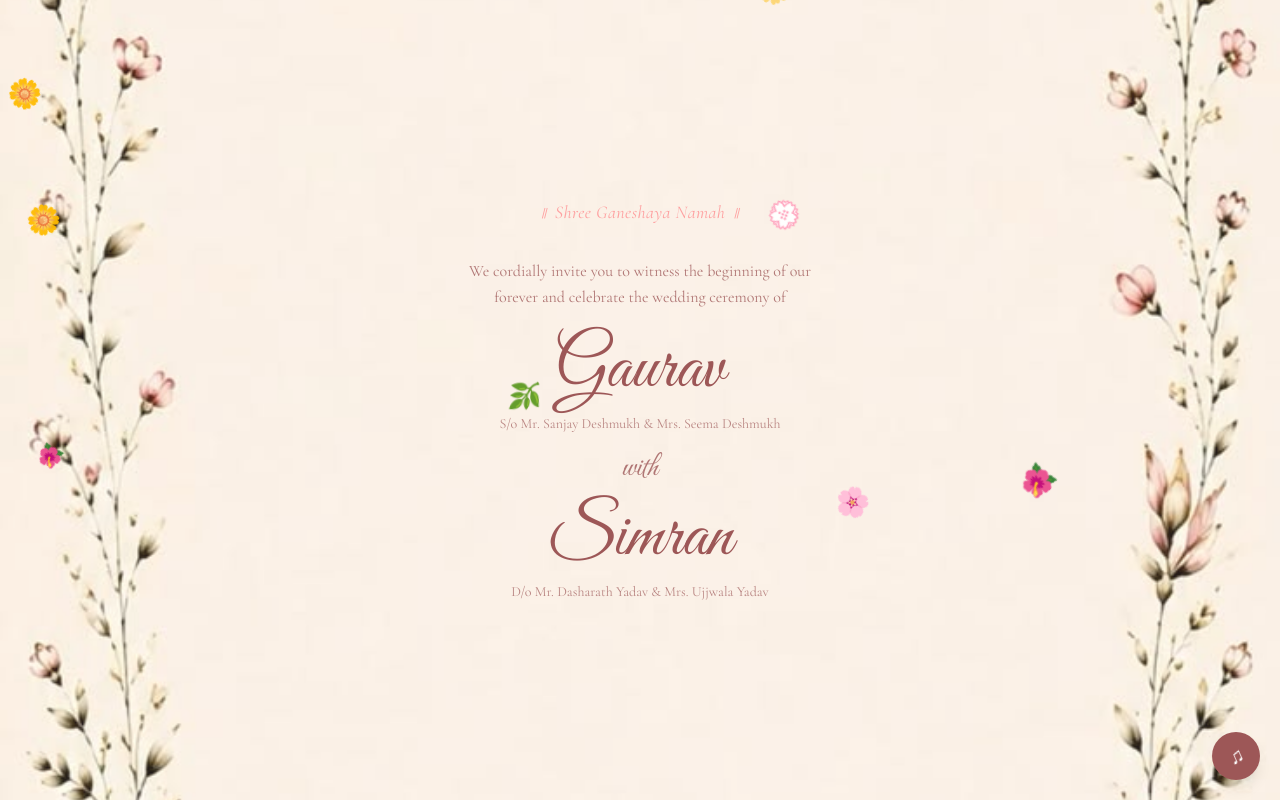
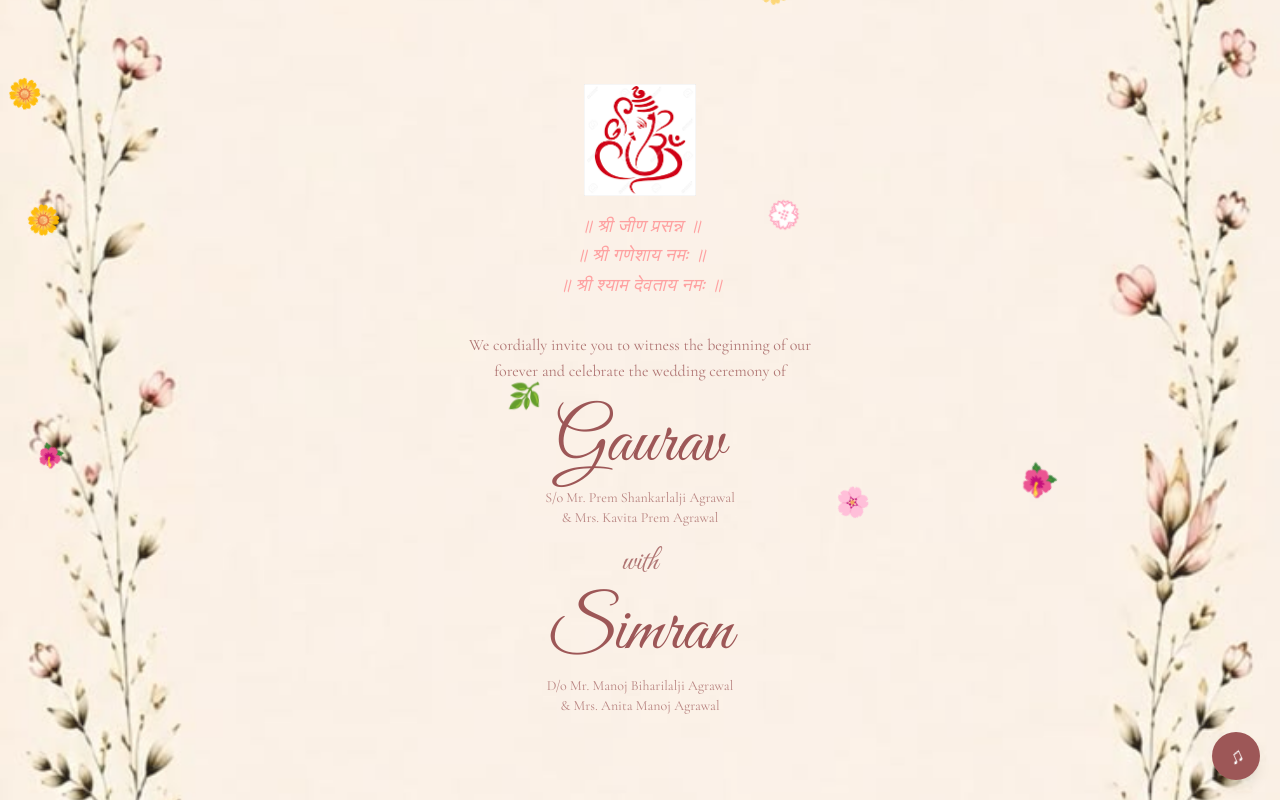
Before and after one commit to CreatineCoder/Gaurav-Simran-Wedding-Invite, a React (Vite) app: page / in a window 1280 px wide. Both pictures are taken after a click on the button "Open the invitation". Shown: the top 800 px of the page. Built offline with nearby package versions, Linux system fonts and the light colour scheme; the HTML template or start-up script is replaced by a standard one.

Commit message:
Refactor code structure for improved readability and maintainability

```diff
--- a/src/components/ScratchSection.tsx
+++ b/src/components/ScratchSection.tsx
@@ -29,13 +29,10 @@ export function ScratchSection({ onReveal }: { onReveal: () => void }) {
       <Reveal className="flex justify-center">
         <ScratchCard onComplete={handleComplete} width={460} height={220}>
           <div className="px-6">
-            <div className="font-script text-4xl text-maroon">
-              {wedding.monogram.left} &amp; {wedding.monogram.right}
-            </div>
-            <p className="mt-2 font-serif text-xl italic text-maroon/80">
-              You&apos;re invited to celebrate our wedding!
+            <p className="font-serif text-sm uppercase tracking-[0.35em] text-[#8a9a5b]">
+              Save the Date
             </p>
-            <p className="mt-1 font-sans text-sm tracking-wide text-rose">
+            <p className="mt-2 font-script text-5xl text-maroon">
               {wedding.dateLabel}
             </p>
           </div>
--- a/src/components/Sections.tsx
+++ b/src/components/Sections.tsx
@@ -2,6 +2,7 @@ import { wedding } from "../data/wedding";
 import { Reveal, Divider } from "./Section";
 import { Countdown } from "./Countdown";
 import heroBg from "../assets/side_panel_decoration.jpg";
+import ganeshImg from "../assets/ganesh.png";
 
 export function Hero() {
   return (
@@ -13,8 +14,13 @@ export function Hero() {
       />
       <div className="absolute inset-0 bg-[#FAF0E6]/10" />
       <div className="relative z-10 mx-auto max-w-md py-12">
-        <p className="font-serif text-lg italic tracking-wide text-rose">
-          ॥ {wedding.invocation} ॥
+        <img
+          src={ganeshImg}
+          alt="Lord Ganesha"
+          className="mx-auto mb-4 w-24 object-contain sm:w-28"
+        />
+        <p className="whitespace-pre-line font-serif text-lg italic leading-relaxed tracking-wide text-rose">
+          {wedding.invocation}
         </p>
 
         <p className="mx-auto mt-8 max-w-sm font-serif text-base leading-relaxed text-maroon/80">
@@ -22,12 +28,12 @@ export function Hero() {
         </p>
 
         <h1 className="mt-6 font-script text-6xl text-maroon sm:text-7xl">{wedding.groom}</h1>
-        <p className="mt-2 font-serif text-sm text-maroon/70">{wedding.groomParents}</p>
+        <p className="mt-2 whitespace-pre-line font-serif text-sm text-maroon/70">{wedding.groomParents}</p>
 
         <p className="my-4 font-script text-3xl text-maroon/80">with</p>
 
         <h1 className="font-script text-6xl text-maroon sm:text-7xl">{wedding.bride}</h1>
-        <p className="mt-2 font-serif text-sm text-maroon/70">{wedding.brideParents}</p>
+        <p className="mt-2 whitespace-pre-line font-serif text-sm text-maroon/70">{wedding.brideParents}</p>
       </div>
     </section>
   );
@@ -94,6 +100,9 @@ export function Events() {
             const overlayClass = isReception
               ? "items-center justify-center px-8 py-8 text-center"
               : `px-8 py-8 pl-36 ${overlayAlign}`;
+            // Mobile overlay vertical start — push some events further down.
+            const mobileTop =
+              ev.name === "Baraat" || ev.name === "Reception" ? "top-60" : "top-48";
             return (
               <Reveal
                 key={e.name}
@@ -116,19 +125,19 @@ export function Events() {
                   </picture>
 
                   {/* Mobile text overlay — anchored to the top of the portrait image. */}
-                  <div className="absolute inset-x-0 top-0 flex flex-col items-center px-6 pt-8 text-center text-white min-[480px]:hidden">
+                  <div className={`absolute inset-x-0 ${mobileTop} flex flex-col items-center px-6 pt-8 text-center text-white min-[480px]:hidden`}>
                     <h3 className="font-script text-4xl drop-shadow">{ev.name}</h3>
                     {ev.tag && (
-                      <p className="mt-2 max-w-xs font-serif text-sm italic text-white/90 drop-shadow">
+                      <p className="mt-2 max-w-xs font-serif text-lg italic text-white/90 drop-shadow">
                         {ev.tag}
                       </p>
                     )}
-                    <div className="mt-3 flex flex-wrap items-center justify-center gap-x-3 gap-y-1 font-serif text-sm drop-shadow">
+                    <div className="mt-3 flex flex-wrap items-center justify-center gap-x-3 gap-y-1 font-serif text-lg drop-shadow">
                       {ev.date && <span>{ev.date}</span>}
                       {ev.time && <span>· {ev.time}</span>}
                     </div>
                     {ev.venue && (
-                      <p className="mt-1 font-serif text-sm text-white/90 drop-shadow">{ev.venue}</p>
+                      <p className="mt-1 font-serif text-lg text-white/90 drop-shadow">{ev.venue}</p>
                     )}
                   </div>
 
@@ -214,9 +223,6 @@ export function Families() {
 }
 
 export function Rsvp() {
-  const link = `https://wa.me/${wedding.rsvp.whatsappNumber}?text=${encodeURIComponent(
-    wedding.rsvp.message
-  )}`;
   return (
     <section className="bg-blush/40 px-6 py-20 text-center">
       <Reveal>
@@ -225,14 +231,6 @@ export function Rsvp() {
         <p className="mx-auto mb-8 max-w-md font-serif text-2xl text-maroon/80">
           Your presence is the greatest gift. Kindly let us know if you can make it.
         </p>
-        <a
-          href={link}
-          target="_blank"
-          rel="noreferrer"
-          className="inline-block rounded-full bg-maroon px-8 py-3 font-sans text-white shadow transition hover:bg-rose"
-        >
-          RSVP on WhatsApp
-        </a>
       </Reveal>
     </section>
   );
--- a/src/data/wedding.ts
+++ b/src/data/wedding.ts
@@ -24,11 +24,11 @@ export const wedding = {
   monogram: { left: "G", right: "S" }, // shown in the envelope + footer
 
   // --- Invitation intro (first page) ---
-  invocation: "Shree Ganeshaya Namah",
+  invocation: "॥ श्री जीण प्रसन्न ॥ \n ॥ श्री गणेशाय नमः ॥ \n ॥ श्री श्याम देवताय नमः ॥",
   introLine:
     "We cordially invite you to witness the beginning of our forever and celebrate the wedding ceremony of",
-  groomParents: "S/o Mr. Sanjay Deshmukh & Mrs. Seema Deshmukh",
-  brideParents: "D/o Mr. Dasharath Yadav & Mrs. Ujjwala Yadav",
+  groomParents: "S/o Mr. Prem Shankarlalji Agrawal\n& Mrs. Kavita Prem Agrawal",
+  brideParents: "D/o Mr. Manoj Biharilalji Agrawal\n& Mrs. Anita Manoj Agrawal",
 
   // --- Headline date ---
   date: "2026-07-09T19:00:00", // ISO — used for countdown
@@ -135,7 +135,7 @@ export const wedding = {
   // --- "The Families" section ---
   hosts: {
     label: "Awaiting Your Gracious Presence",
-    names: ["Mr. Prem Shankarlal Agrawal", "Mrs. Kavita Prem Agrawal"],
+    names: ["Mr. Prem Shankarlalji Agrawal", "Mrs. Kavita Prem Agrawal"],
   },
 
   // --- Footer ---
```
Also changed, not shown: src/assets/ganesh.png (added).
